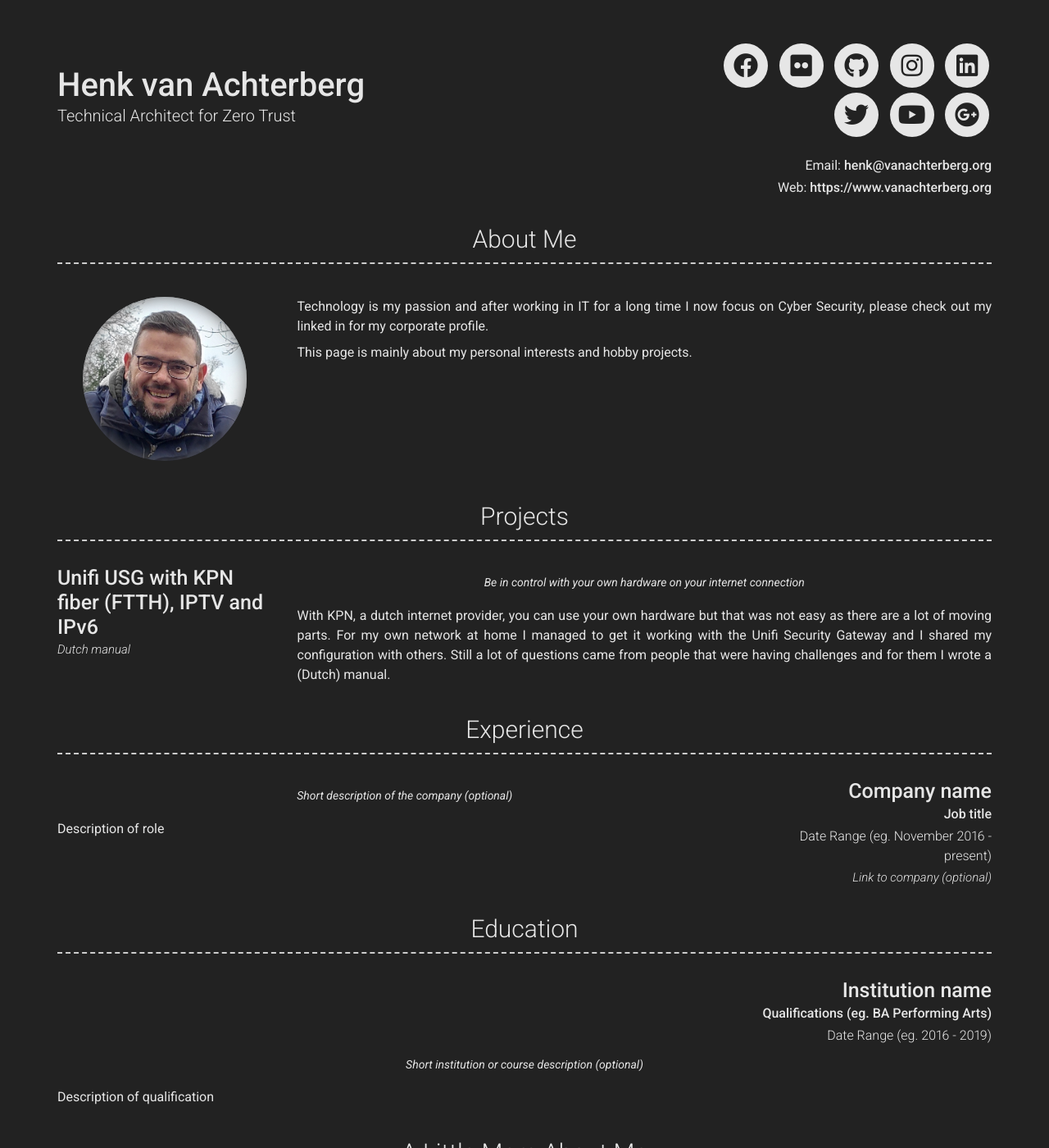
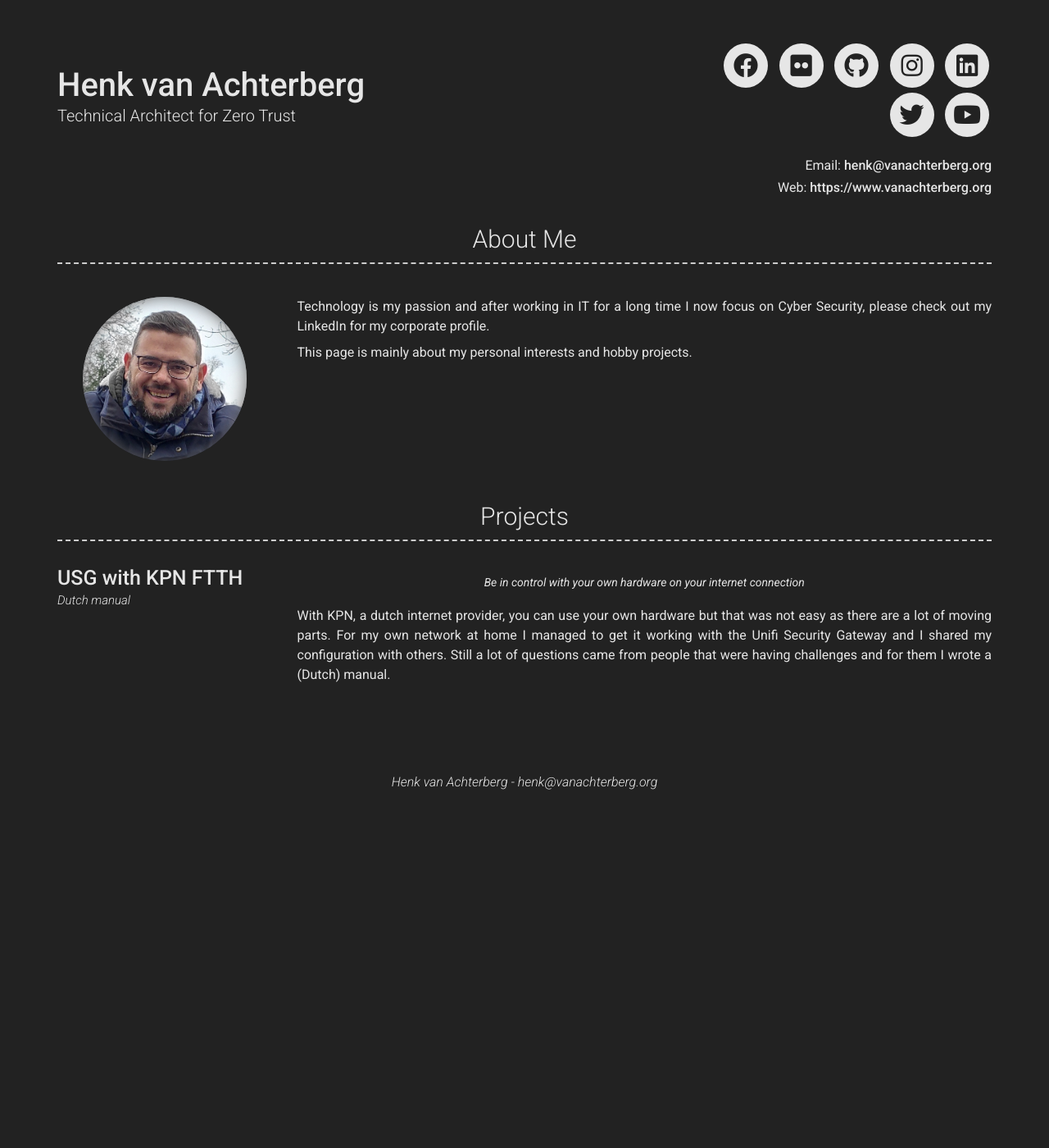
Before and after one commit to coolhva/coolhva.github.io, a Jekyll site: the page built from index.md, in a window 1280 px wide and 1400 px high. Shown: the whole window at 82% size. Built offline with Jekyll 4.4.1, drawn with Linux system fonts in a browser that asks for light colours; nearby versions of some CDN libraries; some of the changed text lies outside the part shown.

Commit message:
Update _config.yml

```diff
--- a/_config.yml
+++ b/_config.yml
@@ -30,7 +30,7 @@ linkedin_username: henkva
 #xing_username: jekyll
 #pinterest_username: jekyll
 youtube_username: coolhva@gmail.com
-googleplus_username: +coolhva
+#googleplus_username: +coolhva
 #orcid_username: 0000-0000-0000-0000
 
 # Additional icon links
@@ -52,7 +52,7 @@ googleplus_username: +coolhva
 # about_title: About Me (Use this to override about section title)
 about_profile_image: images/profile.jpg
 about_content: |
-  Technology is my passion and after working in IT for a long time I now focus on Cyber Security, please check out my linked in for my corporate profile.
+  Technology is my passion and after working in IT for a long time I now focus on Cyber Security, please check out my LinkedIn for my corporate profile.
 
   This page is mainly about my personal interests and hobby projects.
 
@@ -61,7 +61,7 @@ content:
     layout: list # Type of content section (list/text)
     content:
       - layout: left
-        title: Unifi USG with KPN fiber (FTTH), IPTV and IPv6
+        title: USG with KPN FTTH
         link: https://coolhva.github.io/usg-kpn-ftth/posts/unifi-security-gateway-kpn-ftth-iptv-ipv6/
         link_text: Dutch manual
         quote: >
@@ -70,38 +70,9 @@ content:
           With KPN, a dutch internet provider, you can use your own hardware but that was not easy as there are a lot of moving parts.
           For my own network at home I managed to get it working with the Unifi Security Gateway and I shared my configuration with others.
           Still a lot of questions came from people that were having challenges and for them I wrote a (Dutch) manual.
-  - title: Experience
-    layout: list
-    content:
-      - layout: right
-        title: Company name
-        sub_title: Job title
-        caption: Date Range (eg. November 2016 - present)
-        link: Link to company (optional)
-        quote: >
-          Short description of the company (optional)
-        description: | # this will include new lines to allow paragraphs
-          Description of role
-  - title: Education
-    layout: list
-    content:
-      - layout: top-right
-        title: Institution name
-        sub_title: Qualifications (eg. BA Performing Arts)
-        caption: Date Range (eg. 2016 - 2019)
-        quote: >
-          Short institution or course description (optional)
-        description: | # this will include new lines to allow paragraphs
-          Description of qualification
-  - title: A Little More About Me
-    layout: text
-    content: | # this will include new lines to allow paragraphs
-      This is where you can write a little more about yourself. You could title this section **Interests** and include some of your other interests.
-
-      Or you could title it **Skills** and write a bit more about things that make you more desirable, like *leadership* or *teamwork*
 
 # Footer
-footer_show_references: true
+footer_show_references: false
 # references_title: References on request (Override references text)
 
 # Build settings
```
